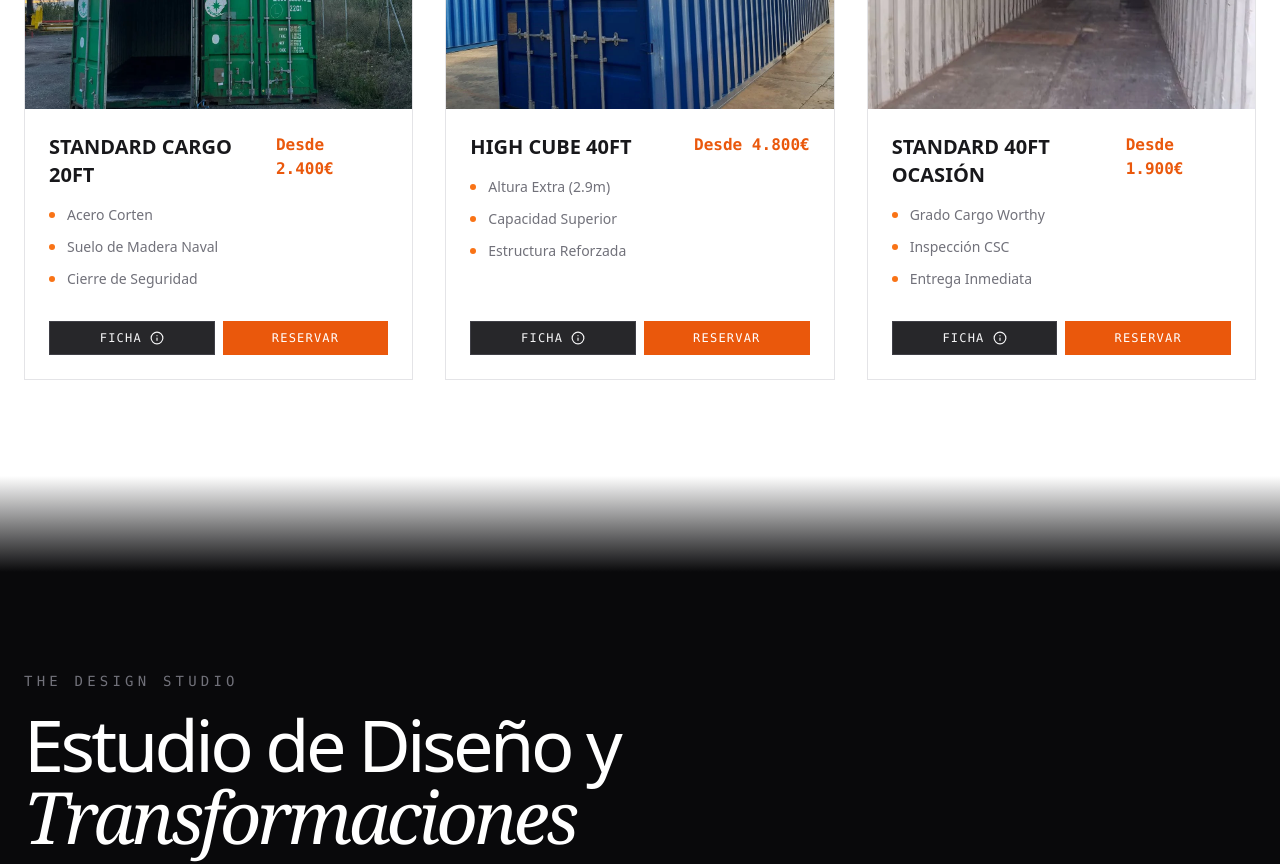
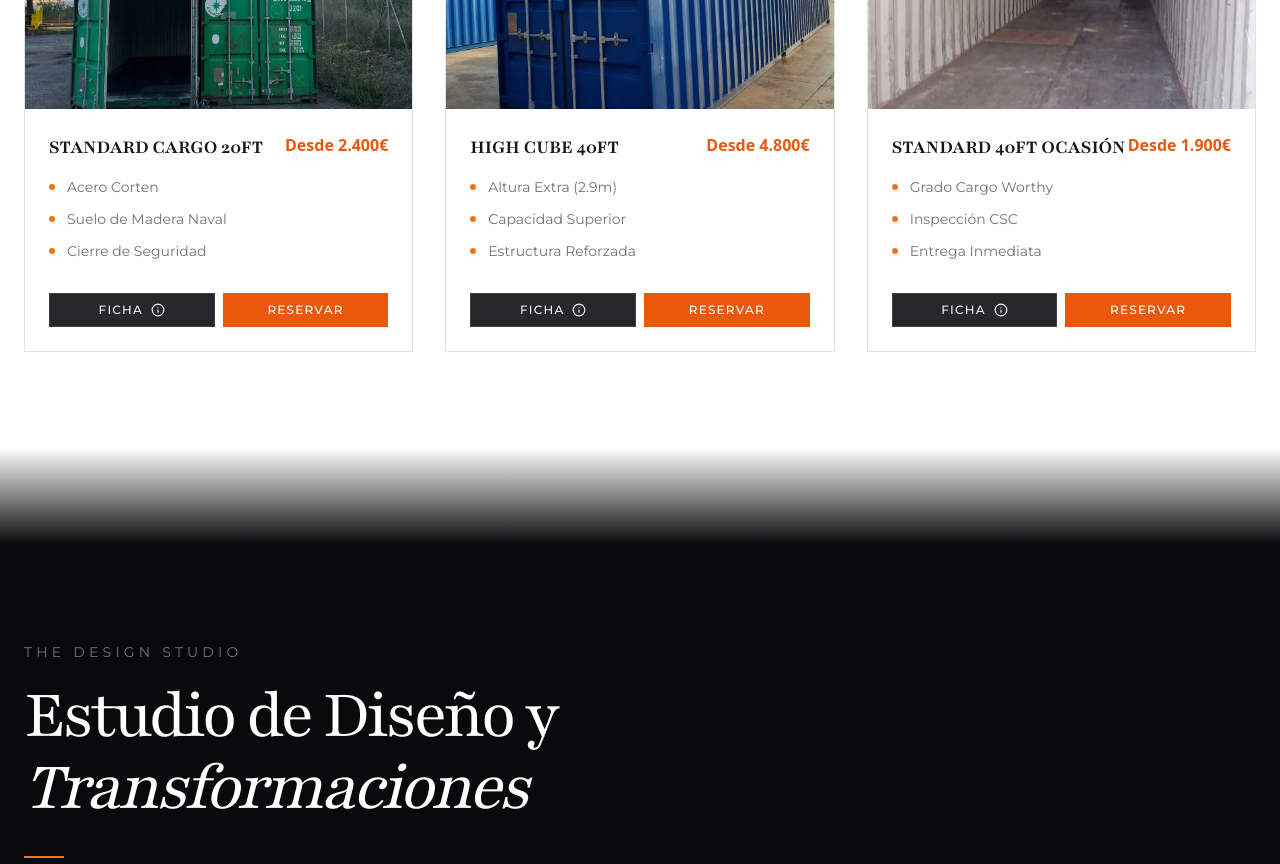
Before and after one commit to Doktek11/sote, a React (Vite) app: page / in a window 1280 px wide. Shown: the part 1440-2304 px from the top of the page. Built offline with nearby package versions, Linux system fonts and the light colour scheme; a web font is replaced by a local one.

Commit message:
feat: move Tailwind to local build (phase 2)

```diff
--- a/App.tsx
+++ b/App.tsx
@@ -1,24 +1,83 @@
-import React, { useEffect } from 'react';
+import React, { Suspense, useEffect } from 'react';
 import { Navbar } from './components/Navbar';
 import { Hero } from './components/sections/Hero';
-import { LogisticsSection } from './components/sections/LogisticsSection';
-import { DesignStudio } from './components/sections/DesignStudio';
-import { QuoteForm } from './components/sections/QuoteForm';
-import { FaqSection } from './components/sections/FaqSection';
-import { SalesLandingPage } from './components/sections/SalesLandingPage';
-import { LegalPage } from './components/sections/LegalPage';
 import { Footer } from './components/Footer';
-import { StudioProductPage } from './components/sections/StudioProductPage';
-import { AvoidScamsArticle } from './components/sections/Blog/AvoidScamsArticle';
-import { BlogIndex } from './components/sections/Blog/BlogIndex';
-import { CatalunyaContainersArticle } from './components/sections/Blog/CatalunyaContainersArticle';
-import { CasaContenedorEspanaGuiaArticle } from './components/sections/Blog/CasaContenedorEspanaGuiaArticle';
-import {
-  PortfolioContenedoresCasaPage,
-  portfolioContenedoresCasaPath
-} from './components/sections/PortfolioContenedoresCasaPage';
+import { portfolioContenedoresCasaPath } from './components/sections/PortfolioContenedoresCasaPage';
 
 import { STUDIO_ROUTES } from './components/sections/studioRoutes';
+
+const FaqSection = React.lazy(() =>
+  import('./components/sections/FaqSection').then((module) => ({
+    default: module.FaqSection
+  }))
+);
+
+
+const LogisticsSection = React.lazy(() =>
+  import('./components/sections/LogisticsSection').then((module) => ({
+    default: module.LogisticsSection
+  }))
+);
+
+const DesignStudio = React.lazy(() =>
+  import('./components/sections/DesignStudio').then((module) => ({
+    default: module.DesignStudio
+  }))
+);
+
+const QuoteForm = React.lazy(() =>
+  import('./components/sections/QuoteForm').then((module) => ({
+    default: module.QuoteForm
+  }))
+);
+
+const SalesLandingPage = React.lazy(() =>
+  import('./components/sections/SalesLandingPage').then((module) => ({
+    default: module.SalesLandingPage
+  }))
+);
+
+const LegalPage = React.lazy(() =>
+  import('./components/sections/LegalPage').then((module) => ({
+    default: module.LegalPage
+  }))
+);
+
+const StudioProductPage = React.lazy(() =>
+  import('./components/sections/StudioProductPage').then((module) => ({
+    default: module.StudioProductPage
+  }))
+);
+
+const BlogIndex = React.lazy(() =>
+  import('./components/sections/Blog/BlogIndex').then((module) => ({
+    default: module.BlogIndex
+  }))
+);
+
+const AvoidScamsArticle = React.lazy(() =>
+  import('./components/sections/Blog/AvoidScamsArticle').then((module) => ({
+    default: module.AvoidScamsArticle
+  }))
+);
+
+const CatalunyaContainersArticle = React.lazy(() =>
+  import('./components/sections/Blog/CatalunyaContainersArticle').then((module) => ({
+    default: module.CatalunyaContainersArticle
+  }))
+);
+
+const CasaContenedorEspanaGuiaArticle = React.lazy(() =>
+  import('./components/sections/Blog/CasaContenedorEspanaGuiaArticle').then((module) => ({
+    default: module.CasaContenedorEspanaGuiaArticle
+  }))
+);
+
+const PortfolioContenedoresCasaPageLazy = React.lazy(() =>
+  import('./components/sections/PortfolioContenedoresCasaPage').then((module) => ({
+    default: module.PortfolioContenedoresCasaPage
+  }))
+);
 
 const BLOG_ARTICLE_ROUTES: Record<string, React.ReactNode> = {
   '/blog/como-evitar-estafas-al-comprar-un-contenedor-maritimo-2026': (
@@ -94,21 +153,35 @@ function App() {
 
       <main>
         {isFaqPage ? (
+          <Suspense fallback={null}>
             <FaqSection />
+          </Suspense>
         ) : isLegalPage ? (
+          <Suspense fallback={null}>
             <LegalPage />
+          </Suspense>
         ) : isSalesLandingPage ? (
+          <Suspense fallback={null}>
             <SalesLandingPage />
+          </Suspense>
         ) : isBlogPage ? (
+          <Suspense fallback={null}>
             <BlogIndex />
+          </Suspense>
         ) : blogArticle ? (
-          blogArticle
+          <Suspense fallback={null}>{blogArticle}</Suspense>
         ) : isAnyBlogPath ? (
+          <Suspense fallback={null}>
             <BlogIndex />
+          </Suspense>
         ) : isPortfolioContenedoresCasaPage ? (
-          <PortfolioContenedoresCasaPage />
+          <Suspense fallback={null}>
+            <PortfolioContenedoresCasaPageLazy />
+          </Suspense>
         ) : studioDetail ? (
+          <Suspense fallback={null}>
             <StudioProductPage {...studioDetail} />
+          </Suspense>
         ) : (
           <>
             <Hero />
@@ -135,6 +208,7 @@ function App() {
               </div>
             </section>
 
+            <Suspense fallback={null}>
               <LogisticsSection />
 
               <div className="h-24 bg-gradient-to-b from-white to-zinc-950"></div>
@@ -142,6 +216,7 @@ function App() {
               <DesignStudio />
 
               <QuoteForm />
+            </Suspense>
           </>
         )}
       </main>
--- a/components/sections/Hero.tsx
+++ b/components/sections/Hero.tsx
@@ -62,6 +62,8 @@ export const Hero: React.FC = () => {
               fetchPriority="high"
               loading="eager"
               decoding="async"
+              width={800}
+              height={1000}
             />
             <div className="absolute bottom-0 left-0 right-0 p-8 bg-gradient-to-t from-zinc-950 to-transparent">
               <div className="flex items-center gap-3 text-zinc-300 font-mono text-sm">
--- a/index.html
+++ b/index.html
@@ -13,10 +13,6 @@
     <link rel="icon" type="image/svg+xml" href="/logo-theboxcontainerdesign4.svg" />
     <link rel="shortcut icon" href="/logo-theboxcontainerdesign4.svg" />
     <link rel="apple-touch-icon" href="/logo-theboxcontainerdesign4.svg" />
-
-    <!-- Network hints -->
-    <link rel="dns-prefetch" href="//cdn.tailwindcss.com" />
-    <link rel="preconnect" href="https://cdn.tailwindcss.com" crossorigin />
 
     <!-- Critical font preloads (mínimos) -->
     <link
@@ -34,10 +30,7 @@
       crossorigin
     />
 
-    <!-- Tailwind CDN (si lo mantenéis de momento) -->
-    <script src="https://cdn.tailwindcss.com" defer fetchpriority="low"></script>
-
-    <link rel="stylesheet" href="/styles.css" />
+    <link rel="preload" as="image" href="/contenedorbar-20pies-barcelona.webp" fetchpriority="high" />
   </head>
 
   <body>
--- a/index.tsx
+++ b/index.tsx
@@ -1,6 +1,7 @@
 import React from 'react';
 import ReactDOM from 'react-dom/client';
 import App from './App';
+import './style.css';
 
 const rootElement = document.getElementById('root');
 if (!rootElement) {
--- /dev/null
+++ b/postcss.config.js
@@ -0,0 +1,6 @@
+export default {
+  plugins: {
+    tailwindcss: {},
+    autoprefixer: {}
+  }
+};
--- a/style.css
+++ b/style.css
@@ -64,14 +64,25 @@
   font-display: swap;
 }
 
-body {
-  font-family: 'Montserrat', system-ui, -apple-system, Segoe UI, Roboto, sans-serif;
-  background-color: #09090b;
-  color: #f4f4f5;
-}
+@tailwind base;
+@tailwind components;
+@tailwind utilities;
 
-.font-mono {
-  font-family: 'Montserrat', system-ui, -apple-system, Segoe UI, Roboto, sans-serif;
+@layer base {
+  body {
+    font-family: 'Montserrat', system-ui, -apple-system, Segoe UI, Roboto, sans-serif;
+    background-color: #09090b;
+    color: #f4f4f5;
+  }
+
+  h1,
+  h2,
+  h3,
+  h4,
+  h5,
+  h6 {
+    font-family: 'Playfair', Georgia, serif;
+  }
 }
 
 .industrial-gradient {
@@ -83,12 +94,3 @@ body {
   background: #f97316;
   width: 40px;
 }
-
-h1,
-h2,
-h3,
-h4,
-h5,
-h6 {
-  font-family: 'Playfair', Georgia, serif;
-}
--- /dev/null
+++ b/tailwind.config.js
@@ -0,0 +1,14 @@
+/** @type {import('tailwindcss').Config} */
+export default {
+  content: ['./index.html', './App.tsx', './index.tsx', './components/**/*.{ts,tsx}'],
+  theme: {
+    extend: {
+      fontFamily: {
+        sans: ['Montserrat', 'system-ui', '-apple-system', 'Segoe UI', 'Roboto', 'sans-serif'],
+        mono: ['Montserrat', 'system-ui', '-apple-system', 'Segoe UI', 'Roboto', 'sans-serif'],
+        serif: ['Playfair', 'Georgia', 'serif']
+      }
+    }
+  },
+  plugins: []
+};
```
Also changed, not shown: package.json (+24 -21 lines), 1 other file (tests, documents, lock files or other folders). Lines whose indentation alone changed are shown as unchanged.
